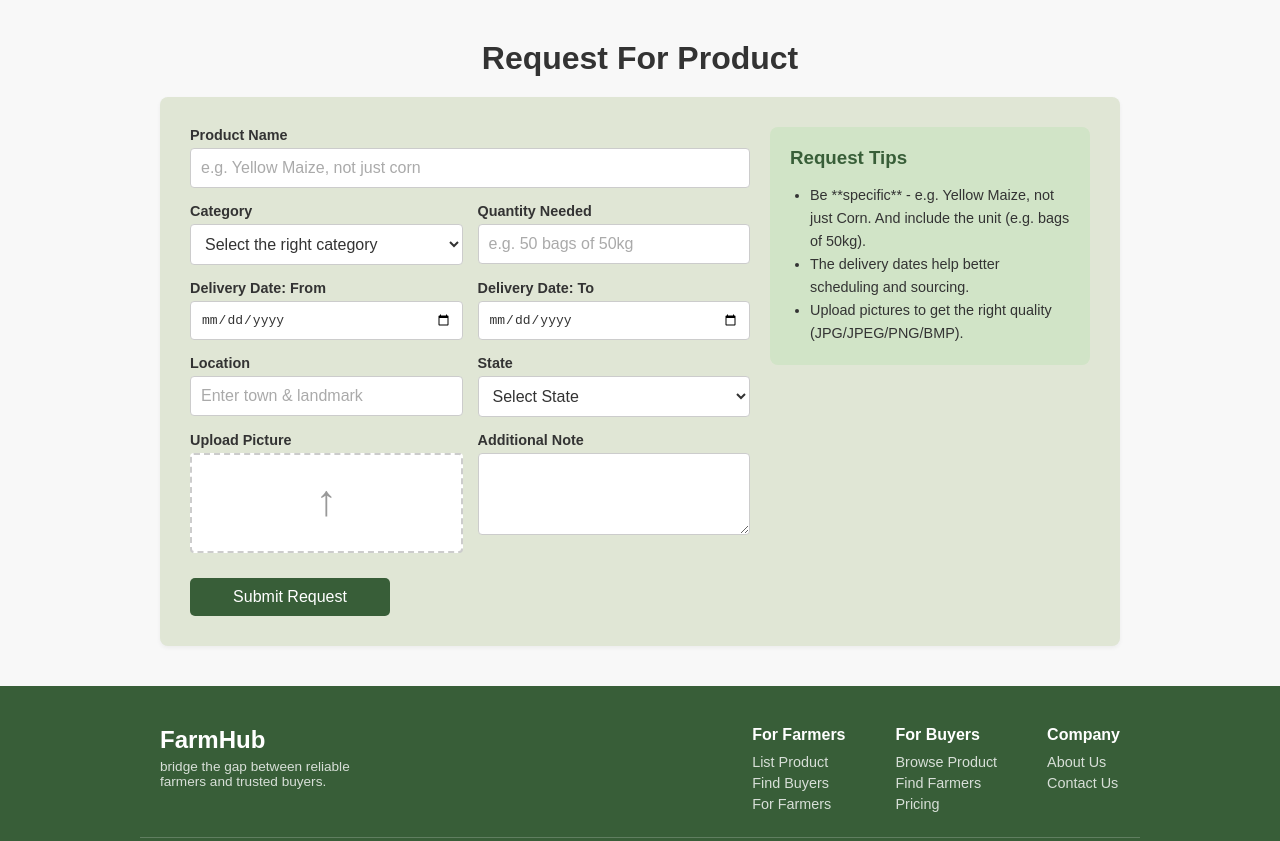
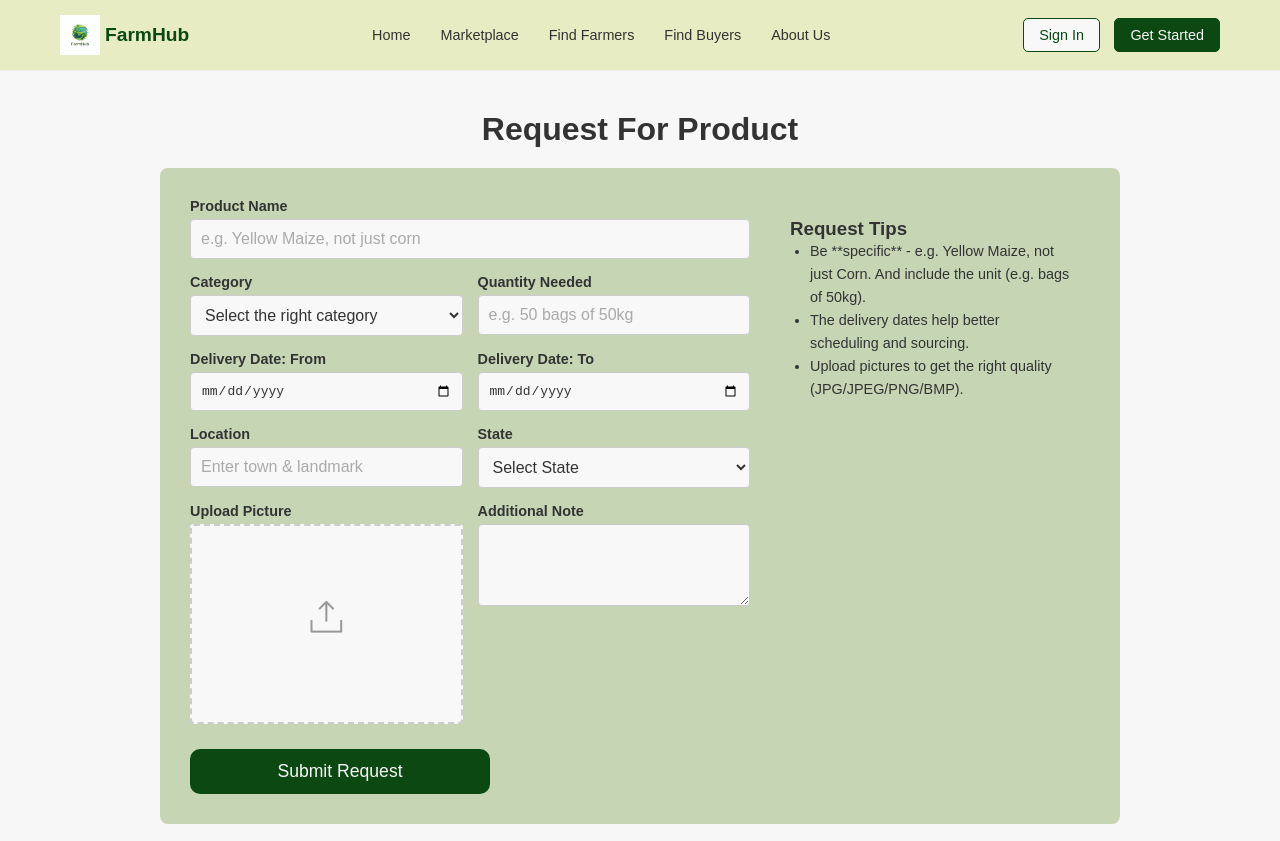
Before and after one commit to 0kesam/group-13-capstone-project, a plain HTML site: page RequestforProduct.html in a window 1280 px wide. Shown: the top 841 px of the page. Drawn offline with nearby package versions, Linux system fonts and the light colour scheme.

Commit message:
coorections

```diff
--- a/RequestForProduct.css
+++ b/RequestForProduct.css
@@ -1,9 +1,9 @@
 :root {
-    --primary-green: #385e38; /* Darker green for footer and text */
-    --form-bg: #e0e6d5;       /* Light olive/khaki background for form */
-    --tip-bg: #d1e4c7;        /* Lighter green for tips box */
+    --primary-green: #0b4812; /* Darker green for footer and text */
+    --form-bg: #c6d6b5;       /* Light olive/khaki background for form */
+    --tip-bg: ##c6d6b5;;        /* Lighter green for tips box */
     --text-color: #333;
-    --white: #fff;
+    --white: #f8f8f8;
     --border-color: #ccc;
     --max-width: 1000px;
 }
@@ -20,11 +20,17 @@ body {
     color: var(--text-color);
 }
 
-.content-wrapper {
+.content-wrapper{
     max-width: var(--max-width);
     margin: 40px auto;
     padding: 0 20px;
 }
+ /* .page-layout{
+    display: flex;
+    gap: 25px;
+    align-items: flex-start;
+ } */
+
 
 h1 {
     text-align: center;
@@ -34,16 +40,18 @@ h1 {
 
 /* --- Form Layout and Styling --- */
 .form-layout {
-    display: flex;
+     display: flex;
     gap: 20px;
     background-color: var(--form-bg);
     padding: 30px;
     border-radius: 8px;
-    box-shadow: 0 2px 4px rgba(0, 0, 0, 0.05);
+    /* box-shadow: 0 2px 4px rgba(0, 0, 0, 0.05);
+    flex-grow: 1;
+     */
 }
 
 .product-form {
-    flex: 2; /* Takes up more space */
+    flex: 2;/* Takes up more space  */
     display: flex;
     flex-wrap: wrap;
     gap: 15px;
@@ -53,6 +61,7 @@ h1 {
     width: 100%;
     display: flex;
     flex-direction: column;
+
 }
 
 .input-group.half {
@@ -92,7 +101,7 @@ textarea {
 
 .file-upload {
     width: 100%;
-    height: 100px;
+    height: 200px;
     border: 2px dashed var(--border-color);
     border-radius: 4px;
     display: flex;
@@ -105,6 +114,11 @@ textarea {
 .upload-icon {
     font-size: 3em;
     color: #999;
+}
+.page-layout{
+    display: flex;
+    gap: 25px;
+    align-items: flex-start;
 }
 
 /* Submit Button */
@@ -128,12 +142,21 @@ textarea {
 
 /* Request Tips Sidebar */
 .request-tips {
-    flex: 1; /* Takes up less space */
+     flex: 1;
     background-color: var(--tip-bg);
     padding: 20px;
     border-radius: 8px;
     height: fit-content; /* Only take up the necessary height */
+    /* width: 280px;
+    box-shadow: 0 2px 4px rgba(0, 0, 0, 0.05); */ */
+
 }
+/* .content-wrapper{
+
+    display: flex;
+    gap: 25px; /* Space between the tips box and the form box */
+    align-items: flex-start; /* Aligns the tops of the boxes */
+/*} */
 
 .request-tips h3 {
     color: var(--primary-green);
@@ -219,11 +242,12 @@ textarea {
 
 /* --- Responsiveness (Media Queries) --- */
 @media (max-width: 850px) {
-    .form-layout {
+    /* .page-layout {
         flex-direction: column; /* Stacks the form and tips */
-    }
+    }  */
 
     .request-tips {
+         /* width: 100%;  */
         order: -1; /* Puts tips above the form on small screens */
     }
 
@@ -243,9 +267,14 @@ textarea {
         gap: 20px;
         width: 100%;
     }
-}
+
 
 @media (max-width: 600px) {
+
+    .request-tips{
+        /* width: 100%; */
+        order: -1;
+    }
     .product-form {
         flex-direction: column; /* All inputs stack vertically */
     }
--- a/RequestforProduct.html
+++ b/RequestforProduct.html
@@ -5,15 +5,38 @@
     <meta name="viewport" content="width=device-width, initial-scale=1.0">
     <title>RequestForProduct</title>
    <link rel="stylesheet" href="RequestForProduct.css">
+   <link rel="stylesheet" href="Resetpassword.css">
+   <link
+      rel="stylesheet"
+      type="text/css"
+      href="https://cdn.jsdelivr.net/npm/@phosphor-icons/web@2.1.1/src/light/style.css"
+    />
+
 </head>
 <body>
-    <header class="main-header">
-        </header>
+     <header class="navbar">
+        <div class="nav-content">
+            <span class="logo"><img src="image/logo.jpg" alt="Farmhub" class="logo-icon">FarmHub</span>
+            <nav>
+                <ul>
+                    <li><a href="#">Home</a></li>
+                    <li><a href="#">Marketplace</a></li>
+                    <li><a href="#">Find Farmers</a></li>
+                    <li><a href="#">Find Buyers</a></li>
+                    <li><a href="#">About Us</a></li>
+                </ul>
+            </nav>
+            <div class="nav-actions">
+                <button class="btn sign-in">Sign In</button>
+                <button class="btn get-started">Get Started</button>
+            </div>
+        </div>
+    </header>
 
     <main class="content-wrapper">
         <h1>Request For Product</h1>
-
-        <div class="form-layout">
+        <div class="page-layout">
+            <div class="form-layout" >
             <form class="product-form">
                 <div class="input-group">
                     <label for="productName">Product Name</label>
@@ -63,20 +86,20 @@
                     <div class="file-upload">
                         <input type="file" id="fileInput" hidden>
                         <label for="fileInput">
-                            <span class="upload-icon">↑</span>
+                            <span class="upload-icon"><i class="ph-light ph-upload-simple"></i></span>
                         </label>
                     </div>
                 </div>
 
                 <div class="input-group half">
-                    <label for="note">Additional Note</label>
+                    <label  for="note">Additional Note</label>
                     <textarea id="note" rows="4"></textarea>
                 </div>
 
                 <button type="submit" class="submit-btn">Submit Request</button>
             </form>
 
-            <aside class="request-tips">
+                <aside class="request-tips">
                 <h3>Request Tips</h3>
                 <ul>
                     <li>Be **specific** - e.g. Yellow Maize, not just Corn. And include the unit (e.g. bags of 50kg).</li>
@@ -84,7 +107,15 @@
                     <li>Upload pictures to get the right quality (JPG/JPEG/PNG/BMP).</li>
                 </ul>
             </aside>
+
+
+
+
+
+
         </div>
+        </div>
+
     </main>
 
     <footer class="main-footer">
--- a/Resetpassword.css
+++ b/Resetpassword.css
@@ -1,9 +1,9 @@
 /* --- Global Styles & Variables --- */
 :root {
-    --primary-green: #385e38;
-    --light-green: #d1e4c7;
+    --primary-green: #0b4812;
+    --light-green: #c6d65b57;
     --text-color: #333;
-    --white: #fff;
+    --white: #f8f8f8;
     --border-color: #ccc;
 }
 
@@ -106,7 +106,7 @@ body {
     padding: 20px;
 }
 
-.reset-box {
+/* .reset-box {
      background-color: var(--white);
     padding: 50px 40px;
     border-radius: 8px;
@@ -115,7 +115,7 @@ body {
     width: 100%;
     max-width: 450px; /* Constrain width for better form readability */
 
-}
+/*} */
 
 .page-title {
     font-size: 0.8em;
@@ -124,6 +124,7 @@ body {
 }
 
 h2 {
+ text-align: center;
     font-size: 1.8em;
     margin-bottom: 10px;
 }
@@ -147,11 +148,11 @@ h2 {
 input[type="password"] {
     width: 100%;
     padding: 12px;
-    /* border: 1px solid var(--border-color); */
+    border: 1px solid var(--border-color);
     border-radius: 4px;
     font-size: 1em;
     background-color: #f9f9f9;
-    border: none;
+    /* border: none; */
 }
 
 /* Submit Button */
@@ -161,7 +162,7 @@ input[type="password"] {
     background-color: var(--primary-green);
     color: var(--white);
     border: none;
-    border-radius: 5px;
+    border-radius: 10px;
     cursor: pointer;
     font-size: 1.1em;
     margin-top: 10px;
@@ -169,7 +170,7 @@ input[type="password"] {
 }
 
 .submit-btn:hover {
-    background-color: #2c4a2c;
+    background-color: #0B4812;
 }
 
 .error-message {
```
Also changed, not shown: Resestpassword.html (+1 -1 lines).
